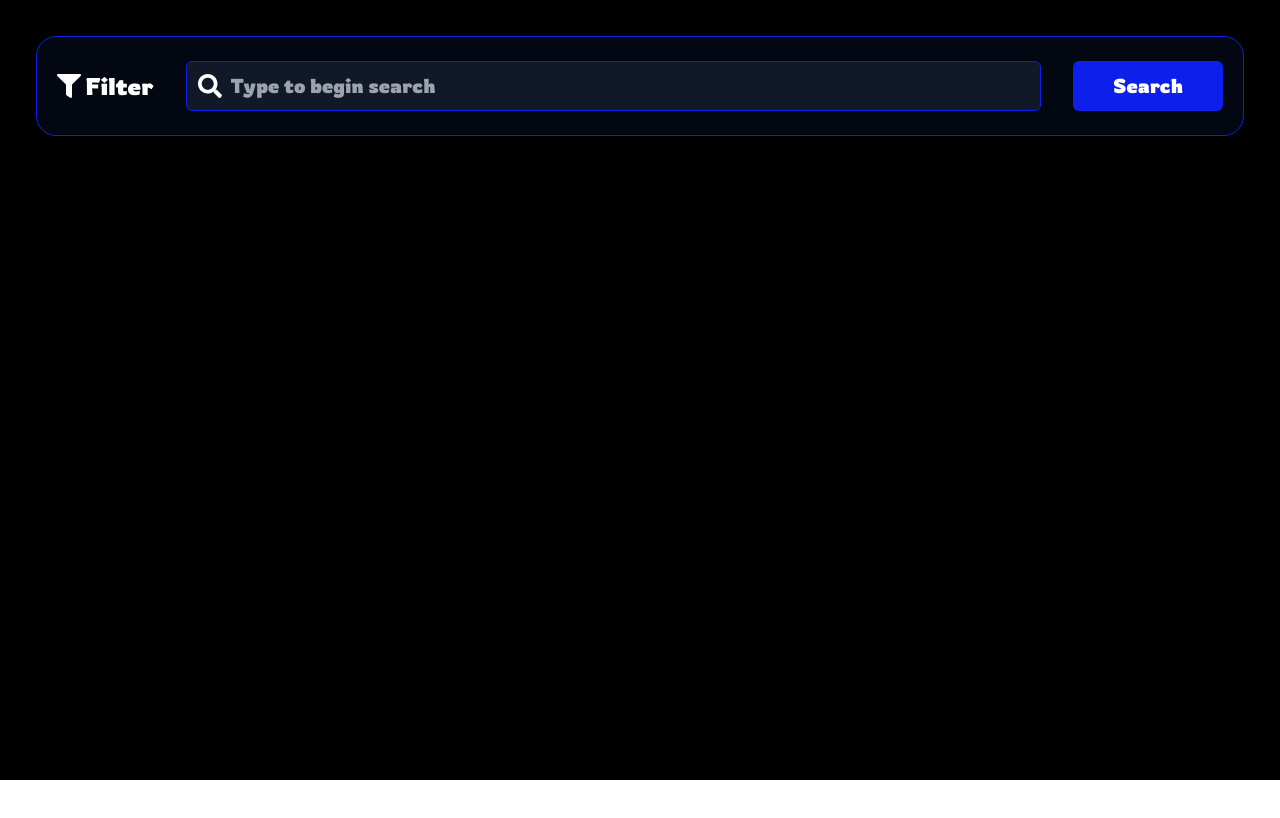
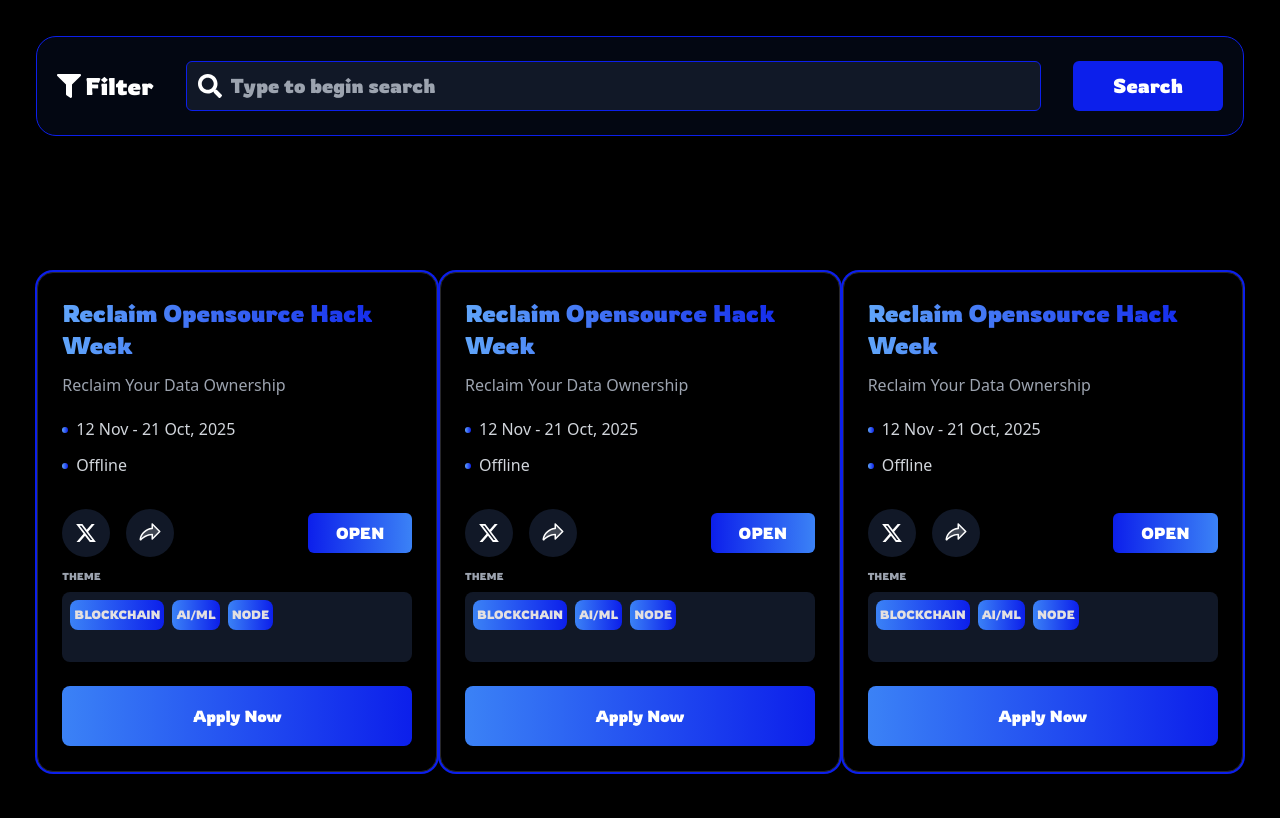
Before and after one commit to himansh423/saas-event-platform, a Next.js app: page / in a window 1280 px wide. Shown: the part 820-1638 px from the top of the page. Before the commit the page ends 1600 px from the top, so only its background shows below. Built offline with nearby package versions, Linux system fonts and the light colour scheme.

Commit message:
created the cards for events and hackathons on home screen

```diff
--- a/src/components/HomeEventsAndHackathonsSection.tsx
+++ b/src/components/HomeEventsAndHackathonsSection.tsx
@@ -1,5 +1,9 @@
 import { Rowdies } from "next/font/google";
 import { FaFilter, FaSearch } from "react-icons/fa";
+import { GrShareOption } from "react-icons/gr";
+import { PiShareFatDuotone } from "react-icons/pi";
+import { RiTwitterXFill } from "react-icons/ri";
+import { VscDebugBreakpointLog } from "react-icons/vsc";
 const rowdies1 = Rowdies({
   weight: "700",
   display: "swap",
@@ -29,10 +33,168 @@ const HomeEventsAndHackathonsSection = () => {
           <span className={rowdies1.className}>Search</span>
         </div>
       </div>
-      <div className="w-full">
-        <div></div>
-        <div></div>
-        <div></div>
+      <div className="w-full grid grid-cols-3 place-items-center py-10 mt-24 ">
+        {/* cards  - 1 */}
+        <div className="w-[400px] h-[500px] text-white  bg-black border border-zinc-800 rounded-2xl p-6 flex flex-col shadow-[0_0_0_2px_#0c1feb]  hover:shadow-[0_0_0_4px_#0c1feb] transition-transform">
+          <p
+            className={`${rowdies1.className} text-2xl bg-gradient-to-r from-blue-400 to-[#0c1feb] bg-clip-text text-transparent mb-3`}
+          >
+            Reclaim Opensource Hack Week
+          </p>
+          <p className="text-gray-400">Reclaim Your Data Ownership</p>
+          <div className="flex flex-col gap-3 mt-5">
+            <div className="flex gap-2 items-center ">
+              <div className=" bg-gradient-to-r rounded-full text-[#0c1feb] from-blue-400 to-[#0c1feb] h-[6px] w-[6px] mt-[2px]" />
+              <p className={`text-gray-300`}>12 Nov - 21 Oct, 2025</p>
+            </div>
+            <div className="flex gap-2 items-center ">
+              <div className=" bg-gradient-to-r rounded-full text-[#0c1feb] from-blue-400 to-[#0c1feb] h-[6px] w-[6px] mt-[2px]" />
+              <p className={`text-gray-300`}>Offline</p>
+            </div>
+            <div className="flex  mt-5  text-white justify-between items-center">
+              <div className="flex gap-4   text-2xl">
+                <div className="bg-gray-900 rounded-full p-3">
+                  <RiTwitterXFill />
+                </div>
+                <div className="bg-gray-900 rounded-full p-3">
+                  <PiShareFatDuotone />
+                </div>
+              </div>
+              <div className="w-fit h-[40px] px-7 flex justify-center items-center bg-white  rounded-md bg-gradient-to-l from-blue-500 to-[#0c1feb] text-white">
+                <p className={`${rowdies1.className}`}>OPEN</p>
+              </div>
+            </div>
+
+            <div className="flex flex-col gap-2">
+              <p
+                className={`${rowdies1.className} font-bold text-gray-400 text-[10px]`}
+              >
+                THEME
+              </p>
+              <div className="w-full h-[70px] p-2 flex flex-wrap gap-2 bg-gray-900 rounded-lg">
+                <div className="px-[4px] h-[30px] bg-gradient-to-r from-blue-500 to-[#0c1feb] flex justify-center items-center text-[12px] rounded-lg text-[#e4e0e0]">
+                  <p className={rowdies1.className}>BLOCKCHAIN</p>
+                </div>
+                <div className="px-[4px] h-[30px] bg-gradient-to-r from-blue-500 to-[#0c1feb] flex justify-center items-center text-[12px] rounded-lg text-[#e4e0e0]">
+                  <p className={rowdies1.className}>AI/ML</p>
+                </div>
+                <div className="px-[4px] h-[30px] bg-gradient-to-r from-blue-500 to-[#0c1feb] flex justify-center items-center text-[12px] rounded-lg text-[#e4e0e0]">
+                  <p className={rowdies1.className}>NODE</p>
+                </div>
+              </div>
+            </div>
+            <div className="w-full h-[60px] flex items-center justify-center bg-gradient-to-r from-blue-500 to-[#0c1feb] mt-3 rounded-lg hover:bg-gradient-to-l">
+              <p className={`${rowdies1.className}`}>Apply Now</p>
+            </div>
+          </div>
+        </div>
+        {/* other cards */}
+        <div className="w-[400px] h-[500px] text-white  bg-black border border-zinc-800 rounded-2xl p-6 flex flex-col shadow-[0_0_0_2px_#0c1feb]  hover:shadow-[0_0_0_4px_#0c1feb] transition-transform">
+          <p
+            className={`${rowdies1.className} text-2xl bg-gradient-to-r from-blue-400 to-[#0c1feb] bg-clip-text text-transparent mb-3`}
+          >
+            Reclaim Opensource Hack Week
+          </p>
+          <p className="text-gray-400">Reclaim Your Data Ownership</p>
+          <div className="flex flex-col gap-3 mt-5">
+            <div className="flex gap-2 items-center ">
+              <div className=" bg-gradient-to-r rounded-full text-[#0c1feb] from-blue-400 to-[#0c1feb] h-[6px] w-[6px] mt-[2px]" />
+              <p className={`text-gray-300`}>12 Nov - 21 Oct, 2025</p>
+            </div>
+            <div className="flex gap-2 items-center ">
+              <div className=" bg-gradient-to-r rounded-full text-[#0c1feb] from-blue-400 to-[#0c1feb] h-[6px] w-[6px] mt-[2px]" />
+              <p className={`text-gray-300`}>Offline</p>
+            </div>
+            <div className="flex  mt-5  text-white justify-between items-center">
+              <div className="flex gap-4   text-2xl">
+                <div className="bg-gray-900 rounded-full p-3">
+                  <RiTwitterXFill />
+                </div>
+                <div className="bg-gray-900 rounded-full p-3">
+                  <PiShareFatDuotone />
+                </div>
+              </div>
+              <div className="w-fit h-[40px] px-7 flex justify-center items-center bg-white  rounded-md bg-gradient-to-l from-blue-500 to-[#0c1feb] text-white">
+                <p className={`${rowdies1.className}`}>OPEN</p>
+              </div>
+            </div>
+
+            <div className="flex flex-col gap-2">
+              <p
+                className={`${rowdies1.className} font-bold text-gray-400 text-[10px]`}
+              >
+                THEME
+              </p>
+              <div className="w-full h-[70px] p-2 flex flex-wrap gap-2 bg-gray-900 rounded-lg">
+                <div className="px-[4px] h-[30px] bg-gradient-to-r from-blue-500 to-[#0c1feb] flex justify-center items-center text-[12px] rounded-lg text-[#e4e0e0]">
+                  <p className={rowdies1.className}>BLOCKCHAIN</p>
+                </div>
+                <div className="px-[4px] h-[30px] bg-gradient-to-r from-blue-500 to-[#0c1feb] flex justify-center items-center text-[12px] rounded-lg text-[#e4e0e0]">
+                  <p className={rowdies1.className}>AI/ML</p>
+                </div>
+                <div className="px-[4px] h-[30px] bg-gradient-to-r from-blue-500 to-[#0c1feb] flex justify-center items-center text-[12px] rounded-lg text-[#e4e0e0]">
+                  <p className={rowdies1.className}>NODE</p>
+                </div>
+              </div>
+            </div>
+            <div className="w-full h-[60px] flex items-center justify-center bg-gradient-to-r from-blue-500 to-[#0c1feb] mt-3 rounded-lg hover:bg-gradient-to-l">
+              <p className={`${rowdies1.className}`}>Apply Now</p>
+            </div>
+          </div>
+        </div>
+        <div className="w-[400px] h-[500px] text-white  bg-black border border-zinc-800 rounded-2xl p-6 flex flex-col shadow-[0_0_0_2px_#0c1feb]  hover:shadow-[0_0_0_4px_#0c1feb] transition-transform">
+          <p
+            className={`${rowdies1.className} text-2xl bg-gradient-to-r from-blue-400 to-[#0c1feb] bg-clip-text text-transparent mb-3`}
+          >
+            Reclaim Opensource Hack Week
+          </p>
+          <p className="text-gray-400">Reclaim Your Data Ownership</p>
+          <div className="flex flex-col gap-3 mt-5">
+            <div className="flex gap-2 items-center ">
+              <div className=" bg-gradient-to-r rounded-full text-[#0c1feb] from-blue-400 to-[#0c1feb] h-[6px] w-[6px] mt-[2px]" />
+              <p className={`text-gray-300`}>12 Nov - 21 Oct, 2025</p>
+            </div>
+            <div className="flex gap-2 items-center ">
+              <div className=" bg-gradient-to-r rounded-full text-[#0c1feb] from-blue-400 to-[#0c1feb] h-[6px] w-[6px] mt-[2px]" />
+              <p className={`text-gray-300`}>Offline</p>
+            </div>
+            <div className="flex  mt-5  text-white justify-between items-center">
+              <div className="flex gap-4   text-2xl">
+                <div className="bg-gray-900 rounded-full p-3">
+                  <RiTwitterXFill />
+                </div>
+                <div className="bg-gray-900 rounded-full p-3">
+                  <PiShareFatDuotone />
+                </div>
+              </div>
+              <div className="w-fit h-[40px] px-7 flex justify-center items-center bg-white  rounded-md bg-gradient-to-l from-blue-500 to-[#0c1feb] text-white">
+                <p className={`${rowdies1.className}`}>OPEN</p>
+              </div>
+            </div>
+
+            <div className="flex flex-col gap-2">
+              <p
+                className={`${rowdies1.className} font-bold text-gray-400 text-[10px]`}
+              >
+                THEME
+              </p>
+              <div className="w-full h-[70px] p-2 flex flex-wrap gap-2 bg-gray-900 rounded-lg">
+                <div className="px-[4px] h-[30px] bg-gradient-to-r from-blue-500 to-[#0c1feb] flex justify-center items-center text-[12px] rounded-lg text-[#e4e0e0]">
+                  <p className={rowdies1.className}>BLOCKCHAIN</p>
+                </div>
+                <div className="px-[4px] h-[30px] bg-gradient-to-r from-blue-500 to-[#0c1feb] flex justify-center items-center text-[12px] rounded-lg text-[#e4e0e0]">
+                  <p className={rowdies1.className}>AI/ML</p>
+                </div>
+                <div className="px-[4px] h-[30px] bg-gradient-to-r from-blue-500 to-[#0c1feb] flex justify-center items-center text-[12px] rounded-lg text-[#e4e0e0]">
+                  <p className={rowdies1.className}>NODE</p>
+                </div>
+              </div>
+            </div>
+            <div className="w-full h-[60px] flex items-center justify-center bg-gradient-to-r from-blue-500 to-[#0c1feb] mt-3 rounded-lg hover:bg-gradient-to-l">
+              <p className={`${rowdies1.className}`}>Apply Now</p>
+            </div>
+          </div>
+        </div>
       </div>
     </div>
   );
```
